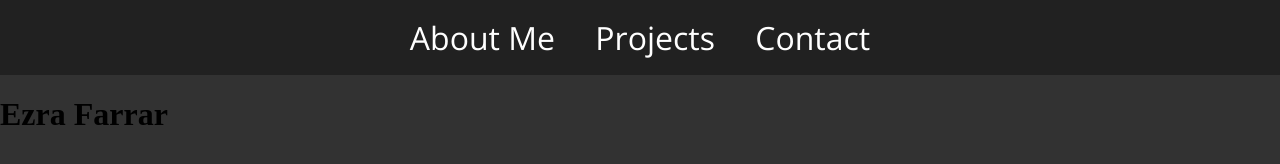
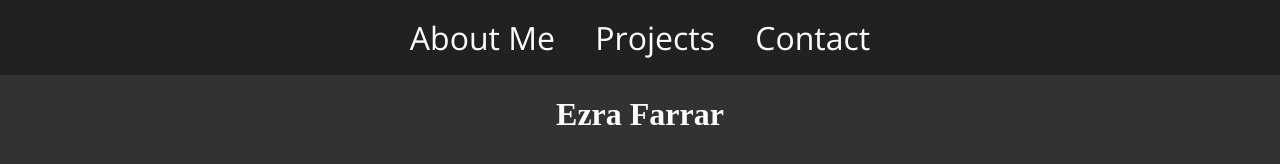
Before and after one commit to FarrarE/Portfolio, a plain HTML site: page index.html in a window 1280 px wide. Drawn offline with nearby package versions, Linux system fonts and the light colour scheme.

Commit message:
Added basic information for home page.

```diff
--- a/index.html
+++ b/index.html
@@ -3,6 +3,7 @@
     <head>
         <title>Ezra Farrar's Portfolio Website</title>
         <link rel="stylesheet" type="text/css" href="styles/nav/nav.css">
+        <link rel="stylesheet" type="text/css" href="styles/home/home.css">
         <script type="text/javascript" src="index.js"></script>
         <meta name="viewport" content="width=device-width, initial-scale=1" />
     </head>
@@ -13,6 +14,6 @@
         <a href="./pages/contact.html">Contact</a>
     </nav>
     <body>
-        <h1>Ezra Farrar</h1>
+            <h1>Ezra Farrar</h1>
     </body>
 </html>
```
